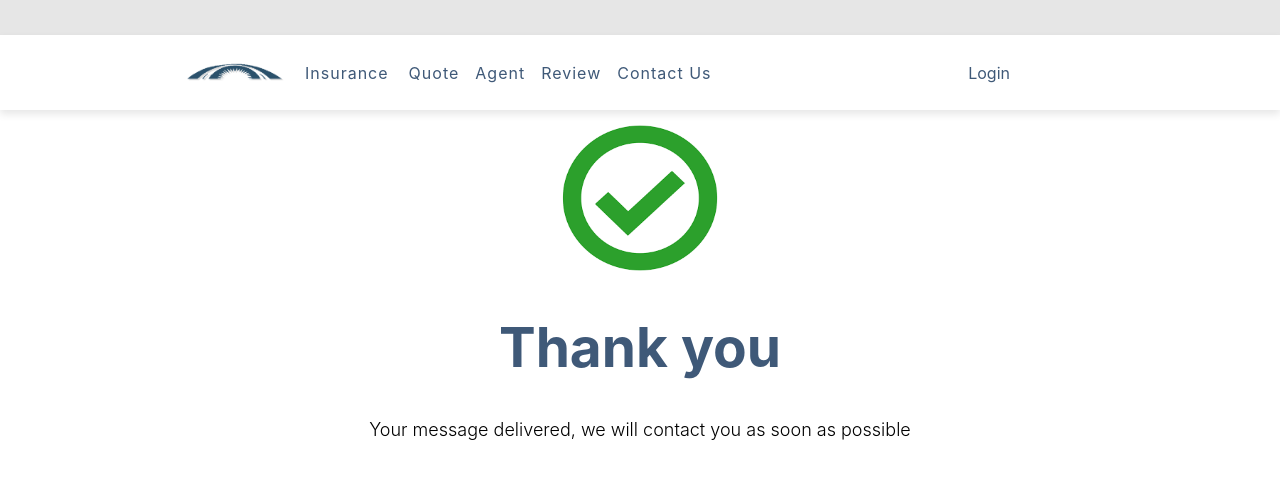
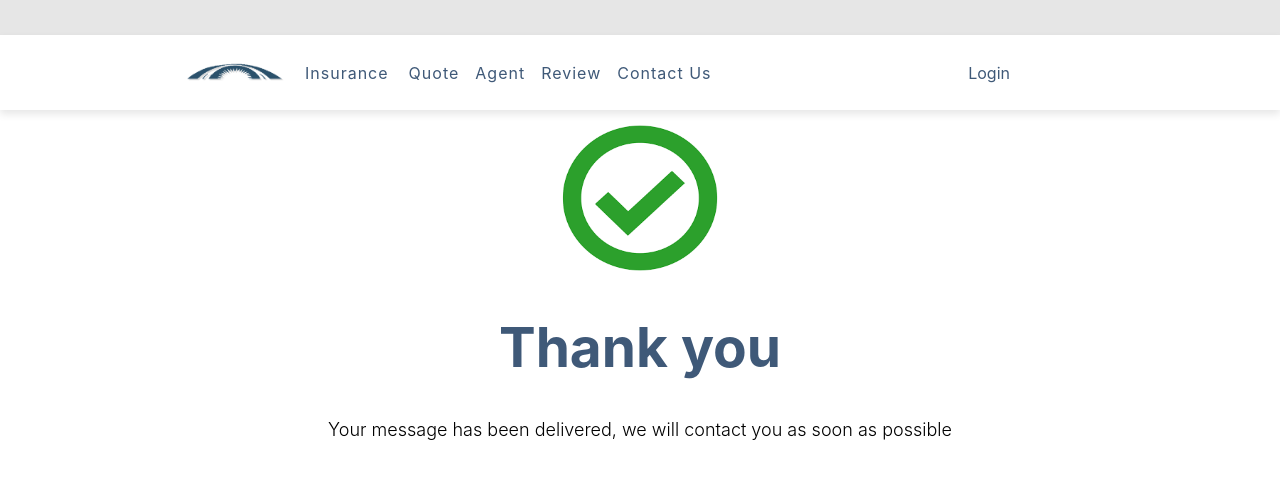
Before and after one commit to mcasto10/Insurance-WebApp-FrontEnd, a React (Create React App) app in the folder client/: page /MessageDelivered in a window 1280 px wide. Shown: the top 478 px of the page. Built offline with nearby package versions, Linux system fonts and the light colour scheme; no server answers.

Commit message:
UpdatedPage

```diff
--- a/client/src/Quote/MessageDelivered.js
+++ b/client/src/Quote/MessageDelivered.js
@@ -17,7 +17,7 @@ const MessageDelivered = () => {
         <img style = {{ marginTop: '1%', width: '160px', height: '150px'}}src = {ConfirmationCheck} alt = 'ConfirmationCheckImg' />
       <h1 style={{fontSize: '55px', color: '#3F5978' }}> Thank you </h1>
 
-      <p style={{ lineHeight: '1.5', fontWeight: '300', fontSize: '18px' }}> Your message delivered, we will contact you as soon as possible </p>
+      <p style={{ lineHeight: '1.5', fontWeight: '300', fontSize: '18px' }}> Your message has been delivered, we will contact you as soon as possible </p>
 
     </div>
   );
--- a/client/src/ReviewPage/AllReviewStars.js
+++ b/client/src/ReviewPage/AllReviewStars.js
@@ -1,4 +1,4 @@
-import React from 'react';
+import React, { useState, useEffect } from 'react';
 
 const AllReviewStars = ({ value }) => {
 
--- a/client/src/pages/BoatPage.js
+++ b/client/src/pages/BoatPage.js
@@ -3,7 +3,7 @@ import Boat from '../assets/Agents/updatedBoat.png';
 
 import { useNavigate } from 'react-router-dom';
 import './PageLayout.css';
-import React, { useState, useEffect } from 'react';
+import React, { useState } from 'react';
 import ZipCode from '../Features/ZipCode';
 
 
--- a/client/src/pages/BusinessPage.js
+++ b/client/src/pages/BusinessPage.js
@@ -1,7 +1,7 @@
 import Business from '../assets/Agents/Business.png';
 import { useNavigate } from 'react-router-dom';
 import './PageLayout.css';
-import React, { useState, useEffect } from 'react';
+import React, { useState } from 'react';
 import ZipCode from '../Features/ZipCode';
 
 export default function BusinessPage() {
--- a/client/src/pages/ClassicCarPage.js
+++ b/client/src/pages/ClassicCarPage.js
@@ -1,7 +1,7 @@
 import ClassicCar from '../assets/Agents/ClassicCar.png';
 import { useNavigate } from 'react-router-dom';
 import './PageLayout.css';
-import React, { useState, useEffect } from 'react';
+import React, { useState } from 'react';
 import ZipCode from '../Features/ZipCode';
 
 export default function ClassicCarPage() {
--- a/client/src/pages/CommericalAutoPage.js
+++ b/client/src/pages/CommericalAutoPage.js
@@ -1,7 +1,7 @@
 import CommericalAuto from '../assets/Agents/Commerical.png';
 import { useNavigate } from 'react-router-dom';
 import './PageLayout.css';
-import React, { useState, useEffect } from 'react';
+import React, { useState } from 'react';
 import ZipCode from '../Features/ZipCode';
 
 
```
